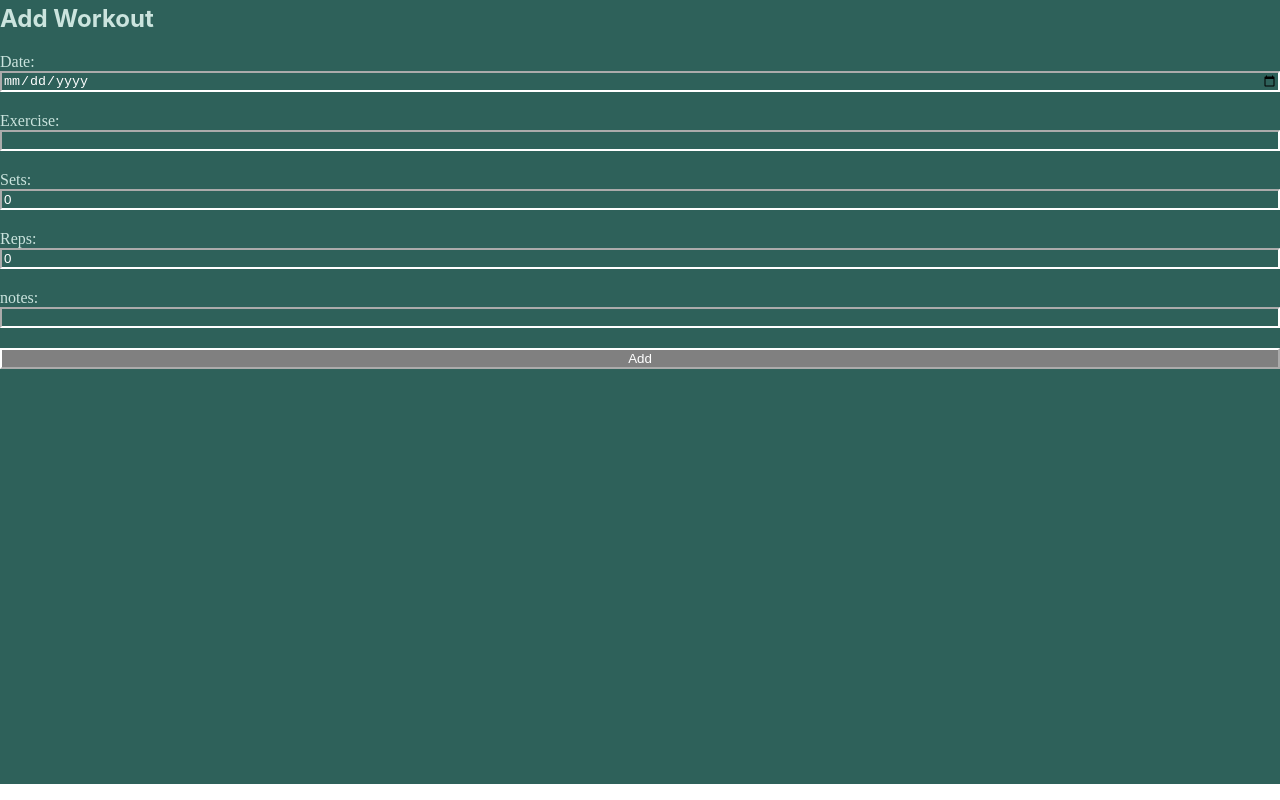
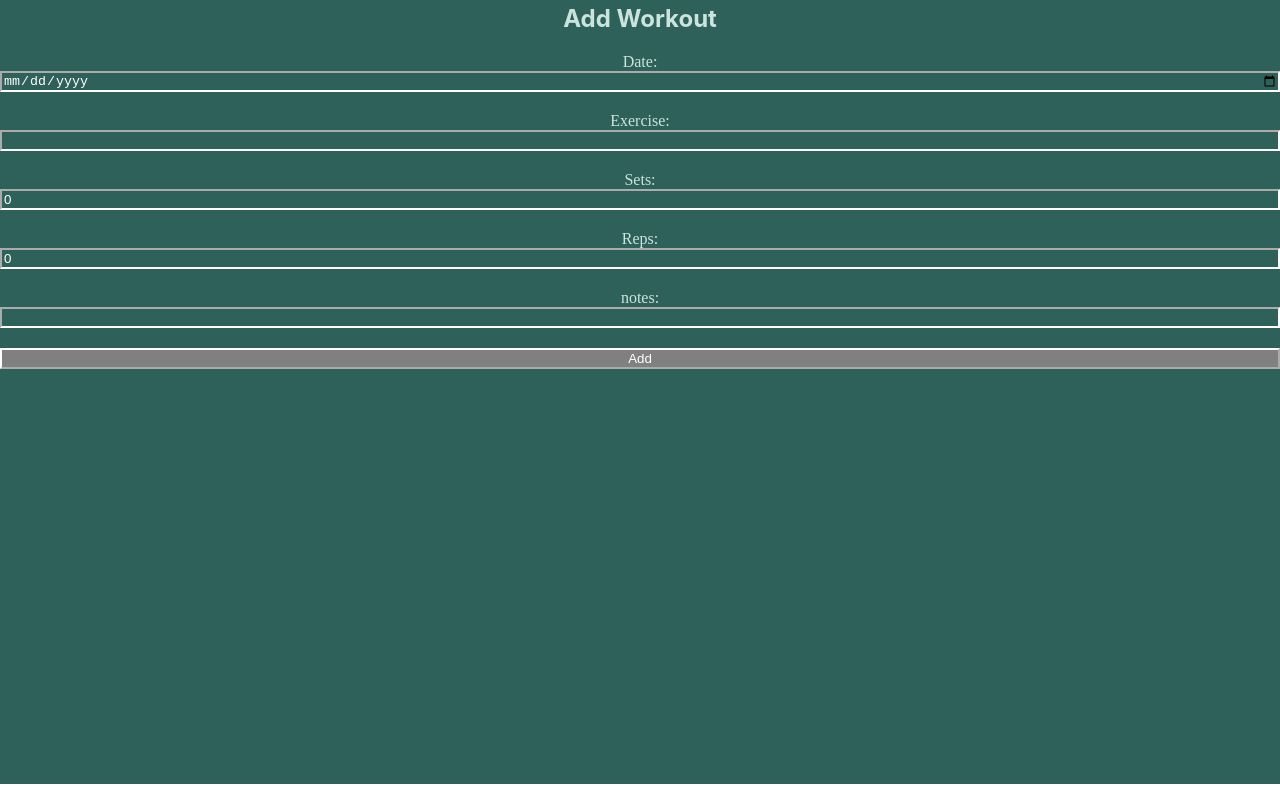
Before and after one commit to Kobesterzz/Workout-Tracker, a React (Create React App) app in the folder work-out-tracker/: page / in a window 1280 px wide. Both pictures are taken after a click on the button "Get Started". Built offline with nearby package versions, Linux system fonts and the light colour scheme.

Commit message:
made the labels centered

```diff
--- a/work-out-tracker/src/WorkoutForm.js
+++ b/work-out-tracker/src/WorkoutForm.js
@@ -30,6 +30,18 @@ const WorkoutForm = ({ addWorkout }) => {
 
   }
 
+  const Title = {
+    display:'flex',
+    alignItems:'center',
+    justifyContent:'space-evenly',
+  }
+
+  const inputTitle = {
+    display:'flex',
+    alignItems:'center',
+    justifyContent:'space-evenly',
+  }
+
   const label = {
     display:'flex',
     flexDirection: 'column',
@@ -51,9 +63,11 @@ const WorkoutForm = ({ addWorkout }) => {
 
   return (
     <form onSubmit={handleSubmit} style={formStyle}>
-      <h2>Add Workout</h2>
+      <h2 style={Title}>Add Workout</h2>
       <label style={label}>
-        Date:
+        <div style ={inputTitle}>
+          Date:
+        </div>
         <input
           style={input}
           type="date"
@@ -62,7 +76,9 @@ const WorkoutForm = ({ addWorkout }) => {
         />
       </label>
       <label style={label}>
+      <div style ={inputTitle}>
         Exercise:
+      </div>
         <input
           style={input}
           type="text"
@@ -71,7 +87,9 @@ const WorkoutForm = ({ addWorkout }) => {
         />
       </label>
       <label style={label}>
+      <div style ={inputTitle}>
         Sets:
+      </div>
         <input
           style={input}
           type="number"
@@ -80,7 +98,9 @@ const WorkoutForm = ({ addWorkout }) => {
         />
       </label>
       <label style={label}>
+      <div style ={inputTitle}>
         Reps:
+      </div>
         <input
           style={input}
           type="number"
@@ -89,7 +109,9 @@ const WorkoutForm = ({ addWorkout }) => {
         />
       </label>
       <label style={label}>
+      <div style ={inputTitle}>
         notes:
+      </div>
         <input
           style={input}
           type="text"
```
